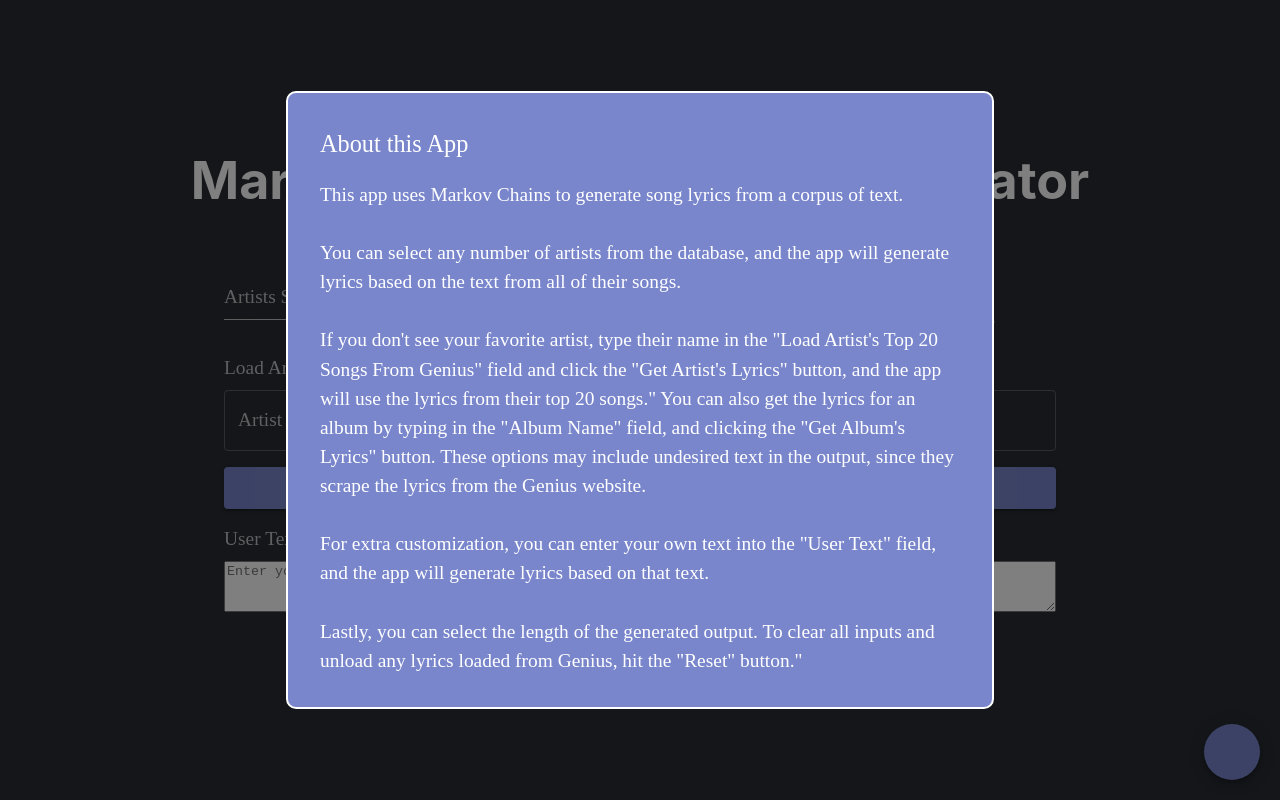
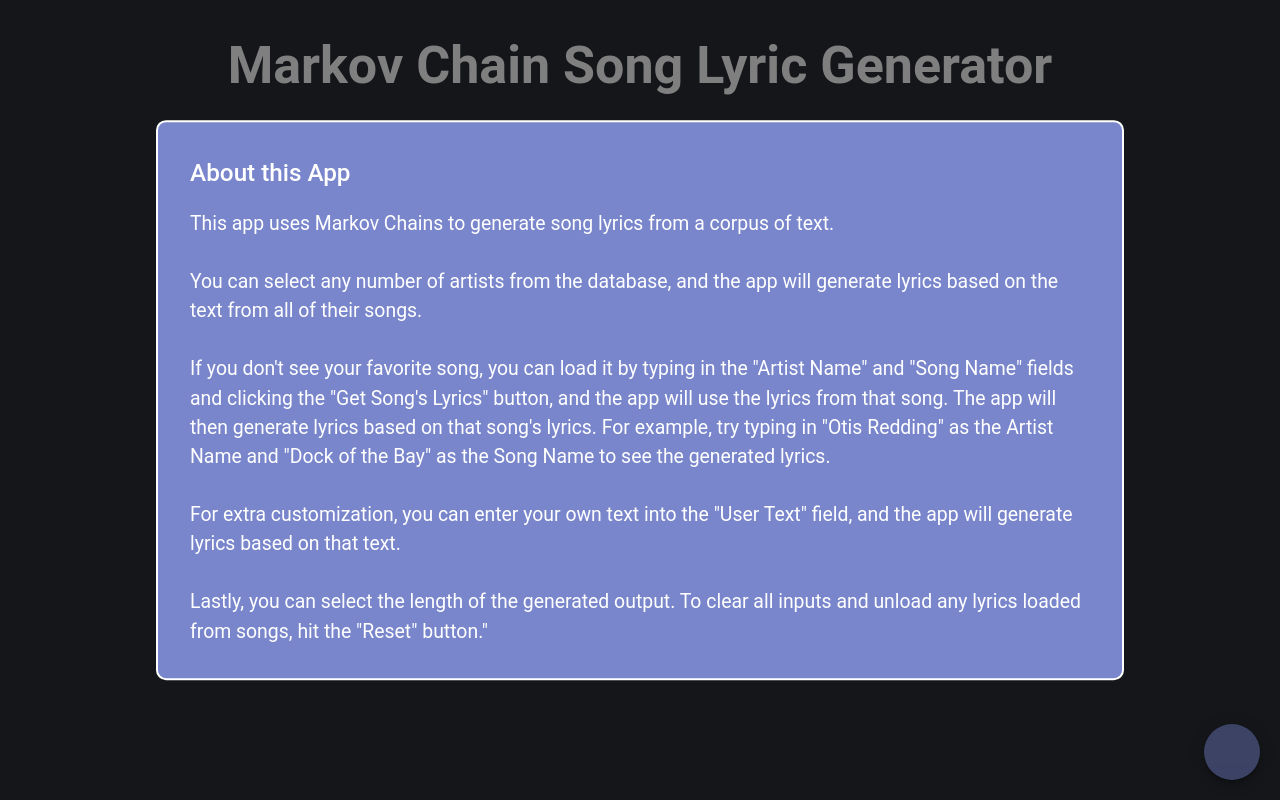
Before and after one commit to andrew0144/markov_lyrics, a React (Create React App) app in the folder frontend/: page / in a window 1280 px wide. Both pictures are taken after a click on the button 1232 px from the left and 752 px from the top of the page. Built offline with nearby package versions, Linux system fonts and the light colour scheme; some icons are missing.

Commit message:
remove lyricsgenius, add lyrics.ovh reqs, and update styles

```diff
--- a/frontend/src/App.css
+++ b/frontend/src/App.css
@@ -14,11 +14,7 @@
 }
 
 .form-control {
-  width: 400px;
-}
-
-.form-control-long {
-  width: 832px;
+  width: 650px;
 }
 
 h1 {
@@ -32,7 +28,6 @@ h1 {
   display: flex;
   flex-direction: column;
   align-items: center;
-  justify-content: center;
   font-size: calc(10px + 2vmin);
   color: white;
 }
--- a/frontend/src/App.js
+++ b/frontend/src/App.js
@@ -1,7 +1,6 @@
 import { useState } from "react";
 import axios from "axios";
 import "./App.css";
-import * as React from "react";
 import {
 	Button,
 	FormControl,
@@ -20,8 +19,6 @@ import {
 	Fade,
 	Backdrop,
 	Modal,
-  Paper,
-  Grid,
 } from "@mui/material";
 import { createTheme } from "@mui/material/styles";
 import { ThemeProvider } from "@emotion/react";
@@ -32,7 +29,7 @@ import HelpIcon from "@mui/icons-material/Help";
 // prod url
 axios.defaults.baseURL = "https://markovlyrics.com/";
 
-//axios.defaults.baseURL = "http://localhost:8000/";
+// axios.defaults.baseURL = "http://localhost:8000/";
 // sets up the material ui theme for the app
 const theme = createTheme({
 	palette: {
@@ -48,7 +45,9 @@ const theme = createTheme({
 		},
 	},
 	typography: {
-		fontFamily: "Montserrat",
+		fontFamily: `'Roboto', 'Oxygen',
+    'Ubuntu', 'Cantarell', 'Fira Sans', 'Droid Sans', 'Helvetica Neue',
+    sans-serif`,
 		fontSize: 17,
 	},
 });
@@ -60,8 +59,8 @@ function App() {
 	const [checked, setChecked] = useState([]);
 	const [text, setText] = useState("");
 	const [artistName, setArtistName] = useState("");
-	const [isSearchingArtist, setIsSearchingArtist] = useState(false);
-	const [albumName, setAlbumName] = useState("");
+	const [isSearchingSong, setIsSearchingSong] = useState(false);
+	const [songName, setSongName] = useState("");
 	const [isSearchingAlbum, setIsSearchingAlbum] = useState(false);
 	const [successOpen, setSuccessOpen] = useState(false);
 	const [errorOpen, setErrorOpen] = useState(false);
@@ -130,7 +129,8 @@ function App() {
 		top: "50%",
 		left: "50%",
 		transform: "translate(-50%, -50%)",
-		width: "50%",
+		width: "80%",
+		maxWidth: "900px",
 		border: "2px solid white",
 		backgroundColor: "#7986cb",
 		borderRadius: "10px",
@@ -165,59 +165,42 @@ function App() {
 			});
 	}
 
-	// loads the lyrics for the artist to the backend using an axios request
-	function loadArtistLyrics() {
-		setIsSearchingArtist(true);
-		axios({
+	// loads the lyrics for a song using an axios request
+	async function loadSongLyrics() {
+		console.log(length);
+		setIsSearchingSong(true);
+		try {
+			const lyrics_response = await axios({
 				method: "GET",
-			url: "/loadartist",
+				url: `/${artistName}/${songName}`,
+				baseURL: "https://api.lyrics.ovh/v1",
+			});
+			console.log(lyrics_response);
+			const lyrics = lyrics_response.data.lyrics;
+			console.log(lyrics);
+			if (!lyrics) {
+				throw new Error("Lyrics not found");
+			}
+			const response = await axios({
+				method: "GET",
+				url: "/loadlyrics",
 				params: {
+					lyrics: lyrics,
 					artistName: artistName,
 				},
-		})
-			.then((response) => {
+			});
+			const res = response.data;
+			if (res.error) {
+				throw new Error(res.error);
+			}
+			console.log(res);
 			setSuccessOpen(true);
-				setIsSearchingArtist(false);
-				const res = response.data;
-				console.log(res);
-			})
-			.catch((error) => {
-				if (error.response) {
+			setIsSearchingSong(false);
+		} catch (error) {
 			setErrorOpen(true);
-					setIsSearchingArtist(false);
-					console.log(error.response);
-					console.log(error.response.status);
-					console.log(error.response.headers);
+			setIsSearchingSong(false);
+			console.log(error);
 		}
-			});
-	}
-
-	// loads the lyrics for the album to the backend using an axios request
-	function loadAlbumLyrics() {
-		console.log(length);
-		setIsSearchingAlbum(true);
-		axios({
-			method: "GET",
-			url: "/loadalbum",
-			params: {
-				albumName: albumName,
-			},
-		})
-			.then((response) => {
-				setSuccessOpenAlbum(true);
-				setIsSearchingAlbum(false);
-				const res = response.data;
-				console.log(res);
-			})
-			.catch((error) => {
-				if (error.response) {
-					setErrorOpenAlbum(true);
-					setIsSearchingAlbum(false);
-					console.log(error.response);
-					console.log(error.response.status);
-					console.log(error.response.headers);
-				}
-			});
 	}
 
 	function reset() {
@@ -250,30 +233,7 @@ function App() {
 			<ThemeProvider theme={theme}>
 				<div className="App-div">
 					<h1>Markov Chain Song Lyric Generator</h1>
-          <Container sx={{ maxWidth: "100%" }}>
-            <FormControl className="form-control" sx={{ m: 2 }}>
-            <Autocomplete
-              id="autocomplete-checkboxes"
-              value={checked}
-              multiple
-							options={artists}
-							getOptionLabel={(option) => option}
-							onChange={(event, newValue) => {
-								setChecked(newValue);
-							}}
-							renderInput={(params) => (
-								<TextField
-									sx={{ paddingTop: 0.5 }}
-									{...params}
-									variant="standard"
-									label="Artists Selected"
-									placeholder="Choose Artists.."
-								/>
-							)}
-						/>
-					  </FormControl>
-
-            <FormControl className="form-control" sx={{ m: 2 }}>
+					<FormControl className="form-control" sx={{ mt: 2 }}>
 						<FormLabel
 							sx={{ textAlign: "left" }}
 							id="demo-radio-buttons-group-label"
@@ -305,6 +265,28 @@ function App() {
 							/>
 						</RadioGroup>
 					</FormControl>
+					<Container sx={{ maxWidth: "100%" }}>
+						<FormControl className="form-control" sx={{ mb: 2 }}>
+							<Autocomplete
+								id="autocomplete-checkboxes"
+								value={checked}
+								multiple
+								options={artists}
+								getOptionLabel={(option) => option}
+								onChange={(event, newValue) => {
+									setChecked(newValue);
+								}}
+								renderInput={(params) => (
+									<TextField
+										sx={{ paddingTop: 0.5 }}
+										{...params}
+										variant="standard"
+										label="Artists Selected"
+										placeholder="Choose Artists.."
+									/>
+								)}
+							/>
+						</FormControl>
 					</Container>
 
 					<Container sx={{ maxWidth: "100%" }}>
@@ -313,8 +295,16 @@ function App() {
 								sx={{ mb: 1, textAlign: "left" }}
 								id="demo-radio-buttons-group-label"
 							>
-								Load Artist's Top 20 songs From Genius
+								Load Song's Lyrics
 							</FormLabel>
+							<Container
+								sx={{
+									display: "flex",
+									padding: "0px !important",
+									gap: 2,
+									justifyContent: "space-between",
+								}}
+							>
 								<TextField
 									value={artistName}
 									id="outlined-basic"
@@ -322,45 +312,31 @@ function App() {
 									variant="outlined"
 									placeholder="Enter Artist's Name"
 									onChange={(event) => setArtistName(event.target.value)}
+									sx={{ flexGrow: 1, mb: 2 }}
 								/>
-							<Button
-								sx={{ my: 2 }}
-								variant="contained"
-								onClick={loadArtistLyrics}
-							>
-								Load Artist's Lyrics
-							</Button>
-							{isSearchingArtist && <LinearProgress />}
-						</FormControl>
-
-						<FormControl className="form-control" sx={{ mx: 2 }}>
-							<FormLabel
-								sx={{ mb: 1, textAlign: "left" }}
-								id="demo-radio-buttons-group-label"
-							>
-								Load Album's Lyrics From Genius
-							</FormLabel>
 								<TextField
-								value={albumName}
+									value={songName}
 									id="outlined-basic"
-								label="Album Name"
+									label="Song Name"
 									variant="outlined"
-								placeholder="Enter a Search Term for an Album.."
-								onChange={(event) => setAlbumName(event.target.value)}
+									placeholder="Enter Song Name"
+									onChange={(event) => setSongName(event.target.value)}
+									sx={{ flexGrow: 1, mb: 2 }}
 								/>
-							<Button
-								sx={{ my: 2 }}
-								variant="contained"
-								onClick={loadAlbumLyrics}
-							>
-								Load Album's Lyrics
-							</Button>
-							{isSearchingAlbum && <LinearProgress />}
-						</FormControl>
-
 							</Container>
 
-					<FormControl className="form-control-long">
+							<Button
+								sx={{ mb: 2 }}
+								variant="contained"
+								onClick={loadSongLyrics}
+							>
+								Load Song's Lyrics
+							</Button>
+							{isSearchingSong && <LinearProgress />}
+						</FormControl>
+					</Container>
+
+					<FormControl className="form-control">
 						<FormLabel sx={{ mb: 1, textAlign: "left" }} id="user-text-label">
 							User Text
 						</FormLabel>
@@ -376,15 +352,31 @@ function App() {
 					</FormControl>
 
 					<Container>
-						<Button sx={{ m: 2 }} variant="contained" onClick={generateLyrics}>
+						<FormControl
+							className="form-control"
+							sx={{ my: 2, flexDirection: "row", gap: 2 }}
+						>
+							<Button
+								sx={{ my: 2, width: "50%" }}
+								variant="contained"
+								onClick={generateLyrics}
+							>
 								Generate Song Lyric
 							</Button>
-						<Button sx={{ m: 2 }} variant="contained" onClick={reset}>
+							<Button
+								sx={{ my: 2, width: "50%" }}
+								variant="contained"
+								onClick={reset}
+							>
 								Reset
 							</Button>
+						</FormControl>
 					</Container>
 
-					<Typography sx={{ justifyContent: "center" }} className="form-control-long">
+					<Typography
+						sx={{ justifyContent: "center" }}
+						className="form-control"
+					>
 						{songLyric && (
 							<div>
 								<Typography
@@ -414,7 +406,6 @@ function App() {
 						<HelpIcon />
 					</Fab>
 
-
 					<Snackbar
 						open={successOpen}
 						autoHideDuration={6000}
@@ -425,7 +416,7 @@ function App() {
 							severity="success"
 							sx={{ width: "100%" }}
 						>
-							Loaded Lyrics From the Top 20 Songs by {artistName}
+							Successfuly loaded lyrics from {songName} by {artistName}.
 						</Alert>
 					</Snackbar>
 
@@ -439,36 +430,7 @@ function App() {
 							severity="error"
 							sx={{ width: "100%" }}
 						>
-							Failed to Load {artistName}'s Lyrics. Please try again or check
-							spelling.
-						</Alert>
-					</Snackbar>
-
-					<Snackbar
-						open={successOpenAlbum}
-						autoHideDuration={6000}
-						onClose={() => setSuccessOpenAlbum(false)}
-					>
-						<Alert
-							onClose={() => setSuccessOpenAlbum(false)}
-							severity="success"
-							sx={{ width: "100%" }}
-						>
-							Loaded Lyrics From the Album "{albumName}".
-						</Alert>
-					</Snackbar>
-
-					<Snackbar
-						open={errorOpenAlbum}
-						autoHideDuration={6000}
-						onClose={() => setErrorOpenAlbum(false)}
-					>
-						<Alert
-							onClose={() => setErrorOpenAlbum(false)}
-							severity="error"
-							sx={{ width: "100%" }}
-						>
-							Failed to Load Lyrics from the Album "{albumName}"". Please try
+							Failed to load lyrics for {songName} by {artistName}. Please try
 							again or check spelling.
 						</Alert>
 					</Snackbar>
@@ -478,6 +440,7 @@ function App() {
 						aria-describedby="transition-modal-description"
 						open={modalOpen}
 						onClose={() => setModalOpen(false)}
+            onClick={() => setModalOpen(false)}
 						closeAfterTransition
 						slots={{ backdrop: Backdrop }}
 						slotProps={{
@@ -504,14 +467,13 @@ function App() {
 									their songs.
 									<br></br>
 									<br></br>
-									If you don't see your favorite artist, type their name in the
-									"Load Artist's Top 20 Songs From Genius" field and click the
-									"Get Artist's Lyrics" button, and the app will use the lyrics
-									from their top 20 songs." You can also get the lyrics for an
-									album by typing in the "Album Name" field, and clicking the
-									"Get Album's Lyrics" button. These options may include
-									undesired text in the output, since they scrape the lyrics
-									from the Genius website.
+									If you don't see your favorite song, you can load it by typing
+									in the "Artist Name" and "Song Name" fields and clicking the
+									"Get Song's Lyrics" button, and the app will use the lyrics
+									from that song. The app will then generate lyrics based on
+									that song's lyrics. For example, try typing in "Otis Redding"
+									as the Artist Name and "Dock of the Bay" as the Song Name to
+									see the generated lyrics.
 									<br></br>
 									<br></br>For extra customization, you can enter your own text
 									into the "User Text" field, and the app will generate lyrics
@@ -519,7 +481,7 @@ function App() {
 									<br></br>
 									<br></br>Lastly, you can select the length of the generated
 									output. To clear all inputs and unload any lyrics loaded from
-									Genius, hit the "Reset" button."
+									songs, hit the "Reset" button."
 								</Typography>
 							</Box>
 						</Fade>
--- a/frontend/src/index.css
+++ b/frontend/src/index.css
@@ -1,6 +1,6 @@
 body {
   margin: 0;
-  font-family: -apple-system, BlinkMacSystemFont, 'Segoe UI', 'Roboto', 'Oxygen',
+  font-family: 'Roboto', 'Oxygen',
     'Ubuntu', 'Cantarell', 'Fira Sans', 'Droid Sans', 'Helvetica Neue',
     sans-serif;
   -webkit-font-smoothing: antialiased;
```
Also changed, not shown: 1 other file (tests, documents, lock files or other folders). Lines whose indentation alone changed are shown as unchanged.
